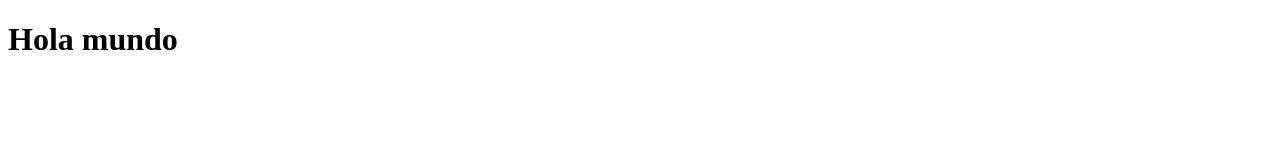
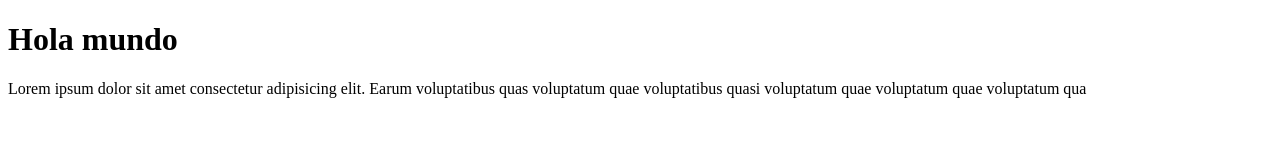
Before and after one commit to pridamed/prueba-dos, a plain HTML site: page index.html in a window 1280 px wide. Drawn offline with Linux system fonts and the light colour scheme.

Commit message:
parrafo prueba

```diff
--- a/index.html
+++ b/index.html
@@ -8,6 +8,7 @@
 </head>
 <body>
     <h1>Hola mundo</h1>
+    <p>Lorem ipsum dolor sit amet consectetur adipisicing elit. Earum voluptatibus quas voluptatum quae voluptatibus quasi voluptatum quae voluptatum quae voluptatum qua</p>
 
 </body>
 </html>
```
